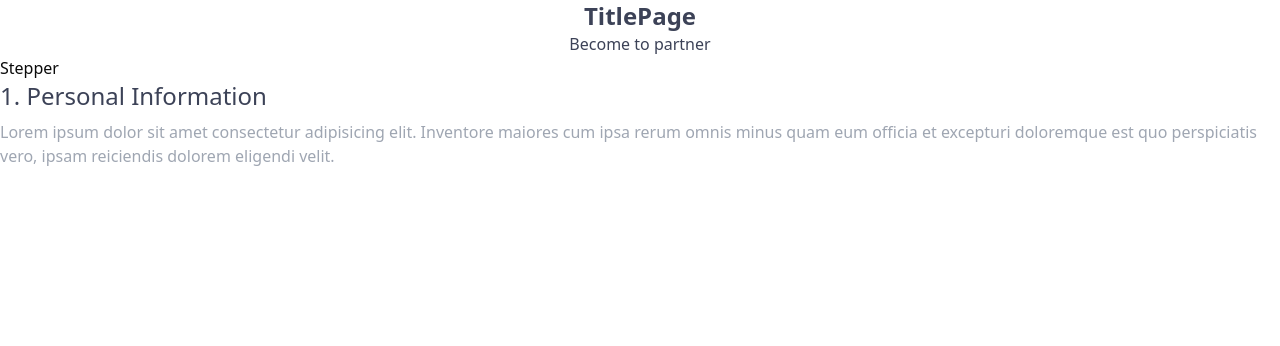
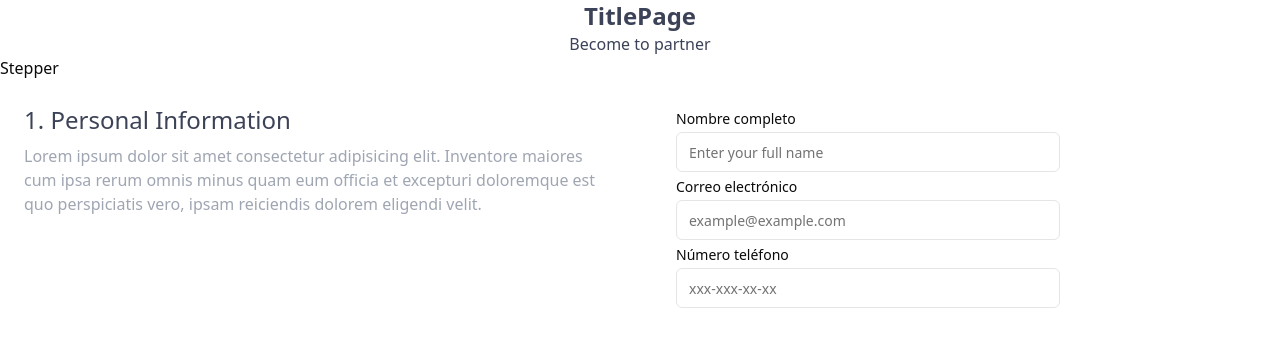
Before and after one commit to andresmarin0152/stepper_poc, a React (Vite) app: page / in a window 1280 px wide. Shown: the top 346 px of the page. Built offline with nearby package versions, Linux system fonts and the light colour scheme.

Commit message:
feat: personal information step

```diff
--- a/src/components/molecules/GeneralSection.tsx
+++ b/src/components/molecules/GeneralSection.tsx
@@ -1,11 +1,9 @@
-import TitleSection from "../atoms/TitleSection";
-import DescriptionSection from "../atoms/DescriptionSection";
+import PersonalInformationStep from "../organisms/PersonalInformationStep";
 
 const GeneralSection = () => {
   return (
-    <article className="flex flex-col gap-2">
-      <TitleSection title="Personal Information" index={1} />
-      <DescriptionSection />
+    <article className="flex flex-row gap-2">
+      <PersonalInformationStep/>
     </article>
   );
 };
--- /dev/null
+++ b/src/components/organisms/PersonalInformationStep.tsx
@@ -0,0 +1,19 @@
+import TitleSection from "../atoms/TitleSection";
+import DescriptionSection from "../atoms/DescriptionSection";
+import PersonalInformationForm from "@/components/molecules/PersonalInformationForm";
+
+const PersonalInfformationStep = () => {
+  return (
+    <section className="flex flex-row gap-2">
+        <section className="flex flex-col gap-2 w-1/2 p-6">
+            <TitleSection title="Personal Information" index={1} />
+            <DescriptionSection />
+        </section>
+        <section className="w-1/2 p-6">
+            <PersonalInformationForm />
+        </section>
+    </section>
+  );
+};
+
+export default PersonalInfformationStep;
```
